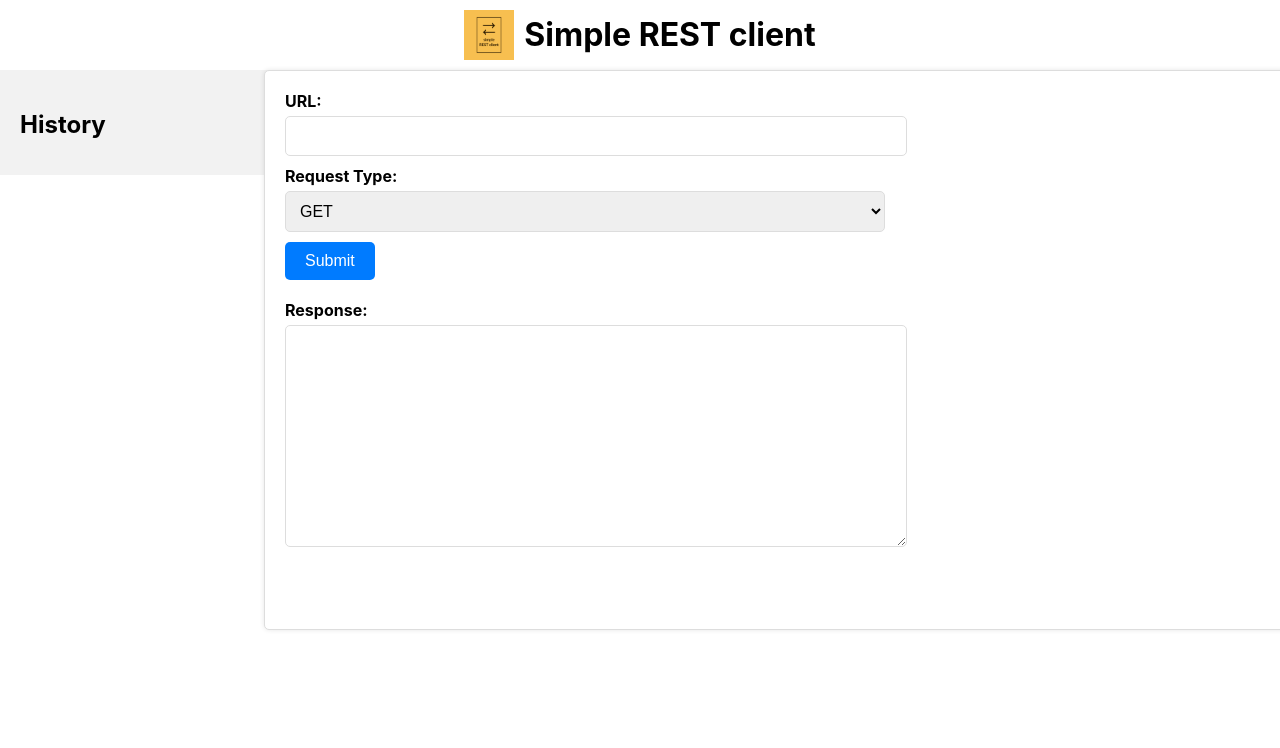
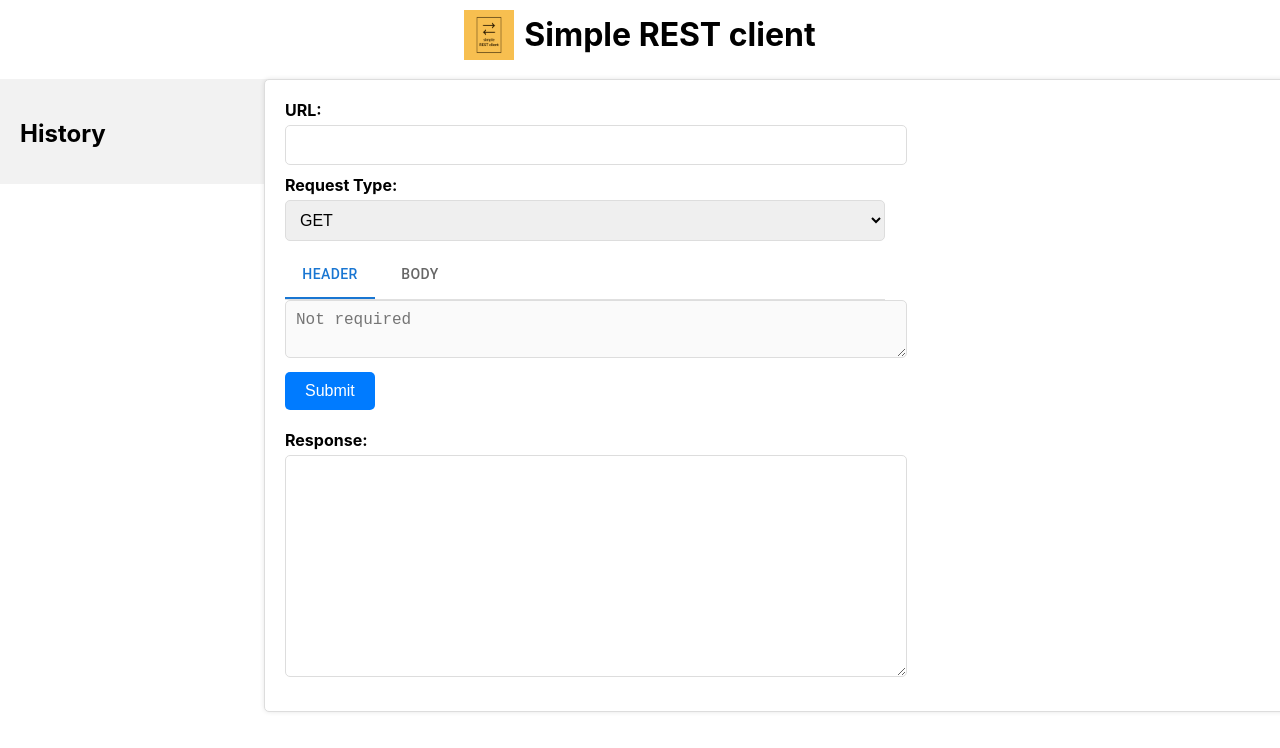
Before and after one commit to ClevercodeTech/simple-rest-client, a React (Create React App) app: page / in a window 1280 px wide. Shown: the top 748 px of the page. Built offline with nearby package versions, Linux system fonts and the light colour scheme.

Commit message:
added context and addded more components

```diff
--- a/public/index.html
+++ b/public/index.html
@@ -5,19 +5,20 @@
     <link rel="icon" href="%PUBLIC_URL%/favicon.ico" />
     <meta name="viewport" content="width=device-width, initial-scale=1" />
     <meta name="theme-color" content="#000000" />
-    <meta
-      name="description"
-      content="This is simple REST client"
-    />
-    <meta
-    name="title"
-    content="Simple REST client"
-  />
+    <meta name="title"  content="Simple REST client" />
     <link rel="apple-touch-icon" href="%PUBLIC_URL%/logo192.png" />
-
     <link rel="manifest" href="%PUBLIC_URL%/manifest.json" />
 
-    <title>Simple Rest Client</title>
+    <meta name="description" content="Simple REST Client: An easy-to-use tool to send HTTP requests and interact with APIs using various methods (GET, POST, PUT, DELETE).">
+    <meta name="keywords" content="REST client, API client, HTTP requests, React app">
+    <meta name="author" content="clevercodetech">
+    <meta property="og:title" content="Simple REST Client">
+    <meta property="og:description" content="An easy-to-use tool to send HTTP requests and interact with APIs using various methods (GET, POST, PUT, DELETE).">
+    <meta property="og:image" content="your-app-logo.png">
+    <meta property="og:url" content="https://clevercodetech.github.io/simple-rest-client/">
+    <meta property="og:type" content="website">
+    <title>Simple REST Client</title>
+    <link rel="icon" type="image/png" href="favicon.png">
   </head>
   <body>
     <noscript>You need to enable JavaScript to run this app.</noscript>
--- /dev/null
+++ b/src/components/requesHeader/index.js
@@ -0,0 +1,23 @@
+
+import { useApp } from '../../contexts/appContext'
+import './styles.css'
+
+export default()=>{
+    const {headers, setHeaders,requestType} = useApp()
+
+    return(
+        <div className="requestHeader-container">
+          <div>
+            <textarea
+              id="headers"
+              value={headers}
+              onChange={(e) => setHeaders(e.target.value)}
+              placeholder={(requestType === 'get')?'Not required':'Please enter your header here'}
+              disabled ={requestType === 'get'}
+            />
+          </div>
+
+    </div>
+    )
+
+}
--- /dev/null
+++ b/src/components/requestJSON/index.js
@@ -0,0 +1,24 @@
+
+import { useApp } from '../../contexts/appContext'
+import './styles.css'
+
+export default () => {
+
+    const { jsonData, setJsonData, requestType } = useApp()
+
+    return (
+        <div className="requestJSON-container">
+            <div>
+                <textarea
+                    id="json-data"
+                    value={jsonData}
+                    onChange={(e) => setJsonData(e.target.value)}
+                    placeholder={(requestType !== 'post' && requestType !== 'put')?'Not required':'Please enter your body here'}
+                    disabled={(requestType !== 'post' && requestType !== 'put')}
+                />
+            </div>
+
+        </div>
+    )
+
+}
--- a/src/components/requestform/index.js
+++ b/src/components/requestform/index.js
@@ -1,13 +1,11 @@
 import React, { useState } from 'react';
 import './styles.css';
+import TabBar from '../tabBar';
+import { useApp } from '../../contexts/appContext';
 
-export default()=> {
-  const [url, setUrl] = useState('');
-  const [requestType, setRequestType] = useState('get');
-  const [headers, setHeaders] = useState('');
-  const [jsonData, setJsonData] = useState('');
-  const [response, setResponse] = useState('');
-  const [isLoading, setIsLoading] = useState(false);
+export default () => {
+
+  const { url, setUrl, requestType, setRequestType, headers, setHeaders, jsonData, setJsonData, response, setResponse, isLoading, setIsLoading } = useApp()
 
   const handleSubmit = async (e) => {
     e.preventDefault();
@@ -60,28 +58,7 @@ export default()=> {
           <option value="put">PUT</option>
           <option value="delete">DELETE</option>
         </select>
-
-        {requestType !== 'get' && (
-          <div>
-            <label htmlFor="headers">Custom Headers (JSON):</label>
-            <textarea
-              id="headers"
-              value={headers}
-              onChange={(e) => setHeaders(e.target.value)}
-            />
-          </div>
-        )}
-
-        {(requestType === 'post' || requestType === 'put') && (
-          <div>
-            <label htmlFor="json-data">JSON Data:</label>
-            <textarea
-              id="json-data"
-              value={jsonData}
-              onChange={(e) => setJsonData(e.target.value)}
-            />
-          </div>
-        )}
+        <TabBar />
 
         <button type="submit" disabled={isLoading}>
           {isLoading ? 'Loading...' : 'Submit'}
--- /dev/null
+++ b/src/components/tabBar/index.js
@@ -0,0 +1,37 @@
+import { Box, Tabs, Tab, TableRow, } from "@mui/material"
+import { useState, SyntheticEvent } from "react"
+import RequesHeader from "../requesHeader";
+import RequestJSON from "../requestJSON";
+
+export default () => {
+    const [tabIndex, setTabindex] = useState(0)
+    const handleChange = (SyntheticEvent, newValue) => {
+        setTabindex(newValue);
+    };
+    return (
+        <div>
+            <Box sx={{ borderBottom: 1, borderColor: 'divider' }}>
+                <Tabs value={tabIndex} onChange={handleChange} aria-label="basic tabs example">
+                    <Tab label="Header" {...a11yProps(0)} />
+                    <Tab label="body" {...a11yProps(1)} />
+                </Tabs>
+            </Box>
+
+            {tabIndex == 0 ? <div value={tabIndex} index={0}>
+               <RequesHeader />
+            </div> :
+                <div value={tabIndex} index={1}>
+                    <RequestJSON />
+                </div>
+            }
+
+        </div>
+    )
+}
+
+function a11yProps(index) {
+    return {
+        id: `simple-tab-${index}`,
+        'aria-controls': `simple-tabpanel-${index}`,
+    };
+}
--- /dev/null
+++ b/src/contexts/appContext.js
@@ -0,0 +1,25 @@
+
+import React, { createContext, useContext, useState } from "react";
+
+const AppContext = createContext();
+
+export const AppProvider = ({ children }) => {
+
+    const [url, setUrl] = useState('');
+    const [requestType, setRequestType] = useState('get');
+    const [headers, setHeaders] = useState('');
+    const [jsonData, setJsonData] = useState('');
+    const [response, setResponse] = useState('');
+    const [isLoading, setIsLoading] = useState(false);
+
+
+    return (
+        <AppContext.Provider value={{ url, setUrl, requestType, setRequestType, headers, setHeaders, jsonData, setJsonData, response, setResponse,isLoading, setIsLoading }}>
+            {children}
+        </AppContext.Provider>
+    );
+};
+
+export const useApp = () => {
+    return useContext(AppContext);
+};
--- a/src/index.js
+++ b/src/index.js
@@ -3,11 +3,15 @@ import ReactDOM from 'react-dom/client';
 import './index.css';
 import App from './App';
 import reportWebVitals from './reportWebVitals';
+import { AppProvider } from './contexts/appContext';
 
 const root = ReactDOM.createRoot(document.getElementById('root'));
 root.render(
   <React.StrictMode>
-    <App />
+    <AppProvider>
+      <App />
+    </AppProvider>
+
   </React.StrictMode>
 );
 
```
Also changed, not shown: package.json (+5 -2 lines), src/components/requesHeader/styles.css (added), src/components/requestJSON/styles.css (added), 1 other file (tests, documents, lock files or other folders).
